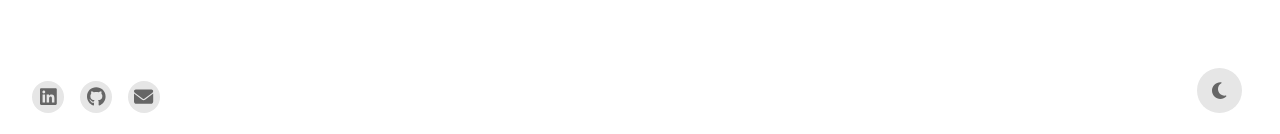
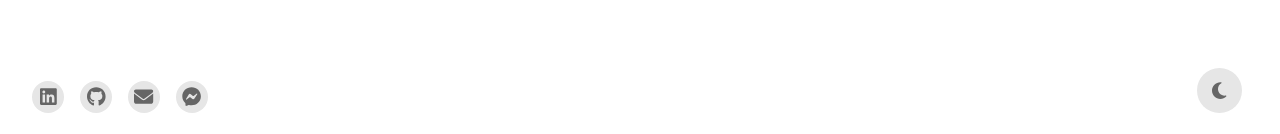
Before and after one commit to paskaeu25/amazing-portfolio, a React (Vite) app: page / in a window 1280 px wide. Shown: the part 663-797 px from the top of the page. Built offline with nearby package versions, Linux system fonts and the light colour scheme.

Commit message:
added facebook messenger link to my profile to Social component

```diff
--- a/src/components/Social/Social.jsx
+++ b/src/components/Social/Social.jsx
@@ -2,7 +2,11 @@ import './Social.css';
 
 // Fontawesome import
 import { FontAwesomeIcon } from '@fortawesome/react-fontawesome';
-import { faGithub, faLinkedin } from '@fortawesome/free-brands-svg-icons';
+import {
+  faGithub,
+  faLinkedin,
+  faFacebookMessenger,
+} from '@fortawesome/free-brands-svg-icons';
 import { faEnvelope } from '@fortawesome/free-solid-svg-icons';
 
 export default function Social() {
@@ -33,6 +37,13 @@ export default function Social() {
             </span>
           </a>
         </li>
+        <li>
+          <a target="_blank" href="https://m.me/bulatovp">
+            <span>
+              <FontAwesomeIcon icon={faFacebookMessenger} />
+            </span>
+          </a>
+        </li>
       </ul>
     </>
   );
```
